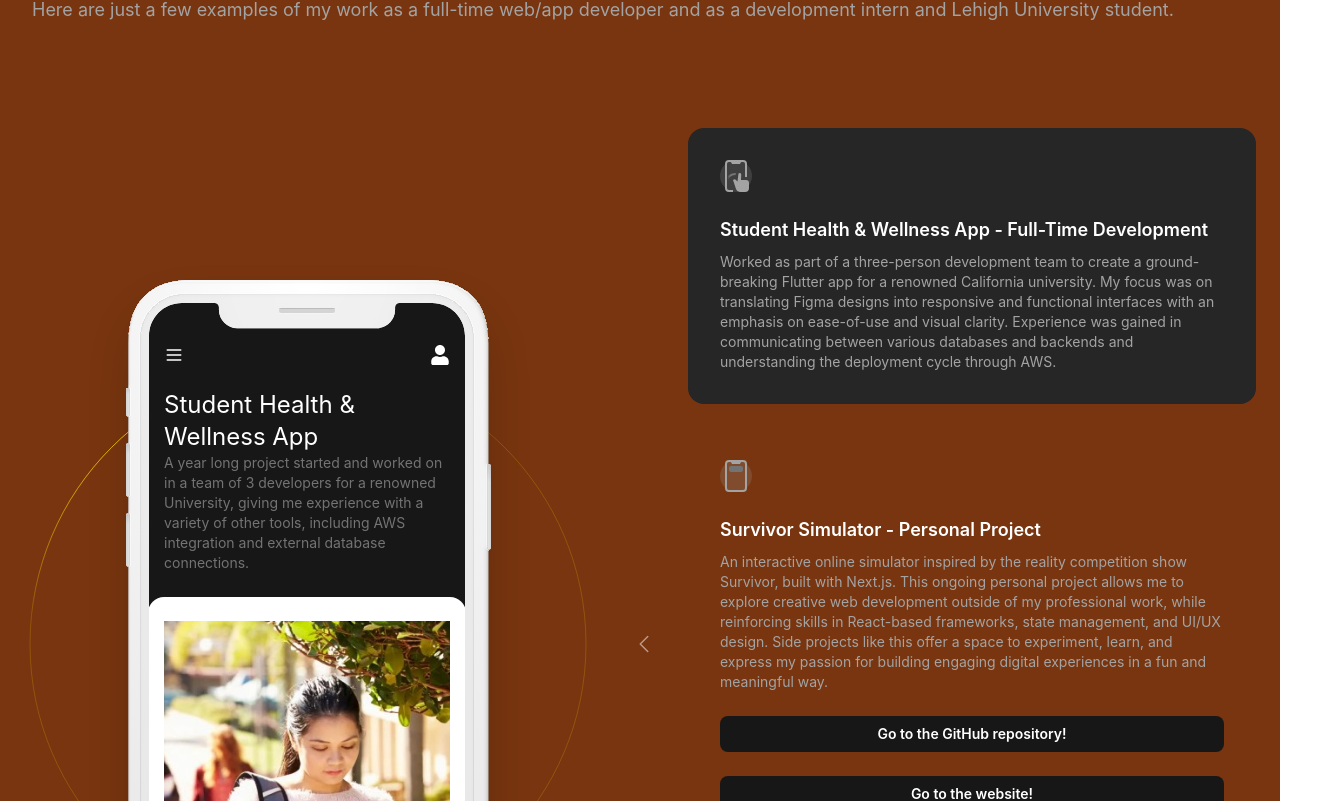
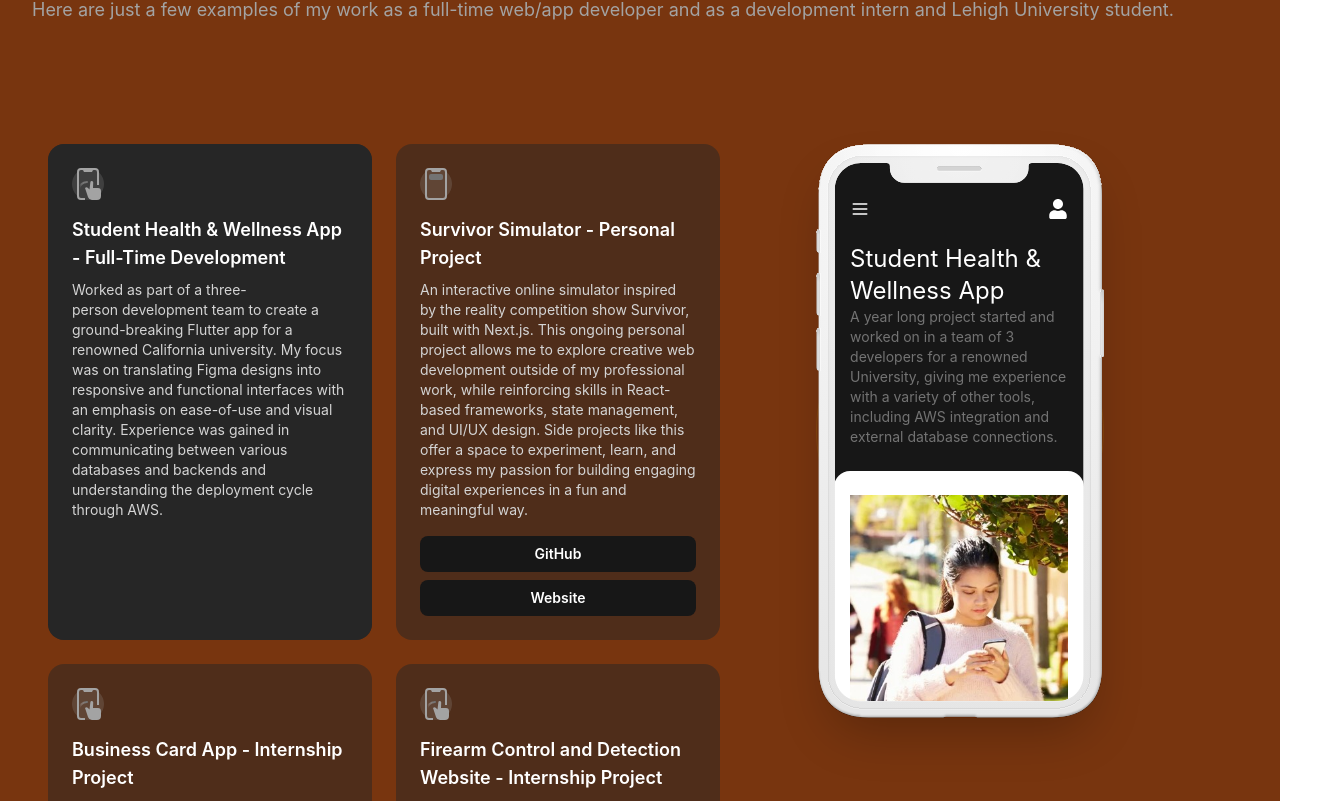
Before and after one commit to nicholasmentzer/projectportfolio, a Next.js app: page / in a window 1280 px wide. Shown: the part 959-1760 px from the top of the page, 1320 px wide, since content can reach past the window. Built offline with nearby package versions, Linux system fonts and the light colour scheme.

Commit message:
testing new layout

```diff
--- a/src/components/DesktopView.jsx
+++ b/src/components/DesktopView.jsx
@@ -35,94 +35,83 @@ const DesktopView = () => {
     );
 
   return (
-    <Tab.Group as="div" className='grid grid-cols-12 items-center gap-8 lg:gap-16 xl:gap-24 px-6' selectedIndex={selectedIndex} onChange={onChange} vertical>
-        <Tab.List className='relative z-10 order-last col-span-6 space-y-6'>
-          <button
-              onClick={() => {setPage(0); setSelectedIndex(0);}}
-              className={`absolute top-1/2 left-[-4rem] transform -translate-y-1/2 p-2 rounded-full transition-all ${
-                  page === 0 ? 'opacity-50 cursor-not-allowed' : ''
-              }`}
-              disabled={page === 0}
+    <Tab.Group as="div" className='grid grid-cols-12 items-center gap-16 lg:gap-20 xl:gap-24 px-6' selectedIndex={selectedIndex} onChange={onChange} vertical>
+      <div className="relative grid grid-cols-12 gap-16 px-6 py-10 lg:gap-20 xl:gap-24">
+        <Tab.List className='col-span-8 grid grid-cols-1 md:grid-cols-2 gap-6'>
+          {features.map((feature, index) => (
+            <div
+              key={feature.name}
+              className="relative rounded-2xl bg-gray-800/50 hover:bg-gray-800/70 transition-all p-6"
             >
-              <ChevronLeftIcon className="w-6 h-6 text-white" />
-          </button>
-
-          {displayedFeatures.map((feature, featureIndex) => {
-              if(page === 1) {featureIndex = featureIndex + 3;}
-              return (<><div key={feature.name} className='relative rounded-2xl transition-colors hover:bg-gray-800/30'>
-                  {page === 0 ? featureIndex === selectedIndex && (
-                      <motion.div layoutId='activeBackground' className='absolute inset-0 bg-gray-800' initial={{ borderRadius: 16 }} />
-                  ) : featureIndex === selectedIndex+3 && (
-                    <motion.div layoutId='activeBackground' className='absolute inset-0 bg-gray-800' initial={{ borderRadius: 16 }} />
+              {index === selectedIndex && (
+                <motion.div
+                  layoutId="activeBackground"
+                  className="absolute inset-0 rounded-2xl bg-gray-800"
+                  initial={{ opacity: 0 }}
+                  animate={{ opacity: 1 }}
+                  transition={{ duration: 0.2 }}
+                />
               )}
-                  <div className='relative z-10 p-8'>
-                      <feature.icon className='h-8 w-8' />
-                      <h3 className='mt-6 text-lg font-semibold text-white'>
-                          <Tab className='text-left [&:not(:focus-visible)]:focus:outline-none outline-none'>
-                              <span className='absolute inset-0 rounded-2xl' />
+              <div className="relative z-10">
+                <feature.icon className="h-8 w-8 text-white" />
+                <h3 className="mt-4 text-lg font-semibold text-white">
+                  <Tab className="text-left [&:not(:focus-visible)]:focus:outline-none outline-none">
+                    <span className="absolute inset-0 rounded-2xl" />
                     {feature.name}
                   </Tab>
                 </h3>
-                      <p className='mt-2 text-sm text-gray-400'>
-                          {feature.description}
-                      </p>
+                <p className="mt-2 text-sm text-gray-300">{feature.description}</p>
 
-                      <div className='flex justify-center flex-col'>
-                        { feature.links.length > 0 ?
-                          <Button href={feature.links[0]} target="_blank" rel="noopener noreferrer" className="z-50 mt-6 rounded-lg px-3 py-2 text-center text-sm font-semibold text-gray-700 bg-gray-900 hover:bg-gray-950">
-                            Go to the GitHub repository!
-                          </Button> : <></>
-                        }
-                        { feature.links.length > 1 ?
-                          <Button href={feature.links[1]} target="_blank" rel="noopener noreferrer" className="z-50 mt-6 rounded-lg px-3 py-2 text-center text-sm font-semibold text-gray-700 bg-gray-900 hover:bg-gray-950">
-                            Go to the website!
-                          </Button> : <></>
-                        }
+                <div className="mt-4 flex flex-col gap-2">
+                  {feature.links[0] && (
+                    <Button
+                      href={feature.links[0]}
+                      target="_blank"
+                      rel="noopener noreferrer"
+                      className="z-50 text-sm px-3 py-2 font-semibold bg-gray-900 hover:bg-gray-950"
+                    >
+                      GitHub
+                    </Button>
+                  )}
+                  {feature.links[1] && (
+                    <Button
+                      href={feature.links[1]}
+                      target="_blank"
+                      rel="noopener noreferrer"
+                      className="z-50 text-sm px-3 py-2 font-semibold bg-gray-900 hover:bg-gray-950"
+                    >
+                      Website
+                    </Button>
+                  )}
                 </div>
               </div>
             </div>
+          ))}
+        </Tab.List>
 
-              </>);
-            })}
-
-          <button
-              onClick={() => {setPage(1); setSelectedIndex(0);}}
-              className={`absolute top-1/2 right-[-4rem] transform -translate-y-1/2 p-2 rounded-full transition-all ${
-                  page === 1 ? 'opacity-50 cursor-not-allowed' : ''
-              }`}
-              disabled={page === 1}
+        <div className="col-span-4 sticky top-60 h-[500px] flex flex-col items-center">
+          <div className="relative w-full max-w-xs mx-auto">
+            <div className="absolute inset-0 flex items-center justify-center -z-10">
+              <CircleBackground color="gold" className="animate-spin-slower" />
+            </div>
+            <PhoneFrame className="w-full">
+              <Tab.Panels as={Fragment}>
+                <AnimatePresence initial={false} custom={{ isForwards, changeCount }}>
+                  {features.map((feature, index) =>
+                    index === selectedIndex ? (
+                      <Tab.Panel
+                        static
+                        key={feature.name + changeCount}
+                        className="col-start-1 row-start-1 flex focus:outline-none"
                       >
-              <ChevronRightIcon className="w-6 h-6 text-white" />
-          </button>
-        </Tab.List>
-        <div className='relative col-span-6'>
-            <div className='absolute left-1/2 top-1/2 -translate-x-1/2 -translate-y-1/2 -z-0'>
-                <CircleBackground color='gold' className='animate-spin-slower' />
-            </div>
-            <div className='z-10 mx-auto w-full max-w-[366px]'>
-              <PhoneFrame className="z-10 mx-auto w-full max-w-[366px]">
-                <Tab.Panels as={Fragment}>
-                  <AnimatePresence
-                    initial={false}
-                    custom={{ isForwards, changeCount }}
-                  >
-                    {
-                        features.map((feature, featureIndex) =>
-                            page === 0 ? selectedIndex === featureIndex ? (
-                                <Tab.Panel static key={feature.name + changeCount} className="col-start-1 row-start-1 flex focus:outline-offset-[32px] [&:not(:focus-visible)]:focus:outline-none">
                         <feature.screen animated custom={{ isForwards, changeCount }} />
                       </Tab.Panel>
                     ) : null
-                            : selectedIndex +3 === featureIndex ? (
-                              <Tab.Panel static key={feature.name + changeCount} className="col-start-1 row-start-1 flex focus:outline-offset-[32px] [&:not(:focus-visible)]:focus:outline-none">
-                                  <feature.screen animated custom={{ isForwards, changeCount }} />
-                              </Tab.Panel>
-                          ) : null
-                        )
-                    }
+                  )}
                 </AnimatePresence>
               </Tab.Panels>
             </PhoneFrame>
+          </div>
         </div>
       </div>
     </Tab.Group>
```
Lines whose indentation alone changed are shown as unchanged.
